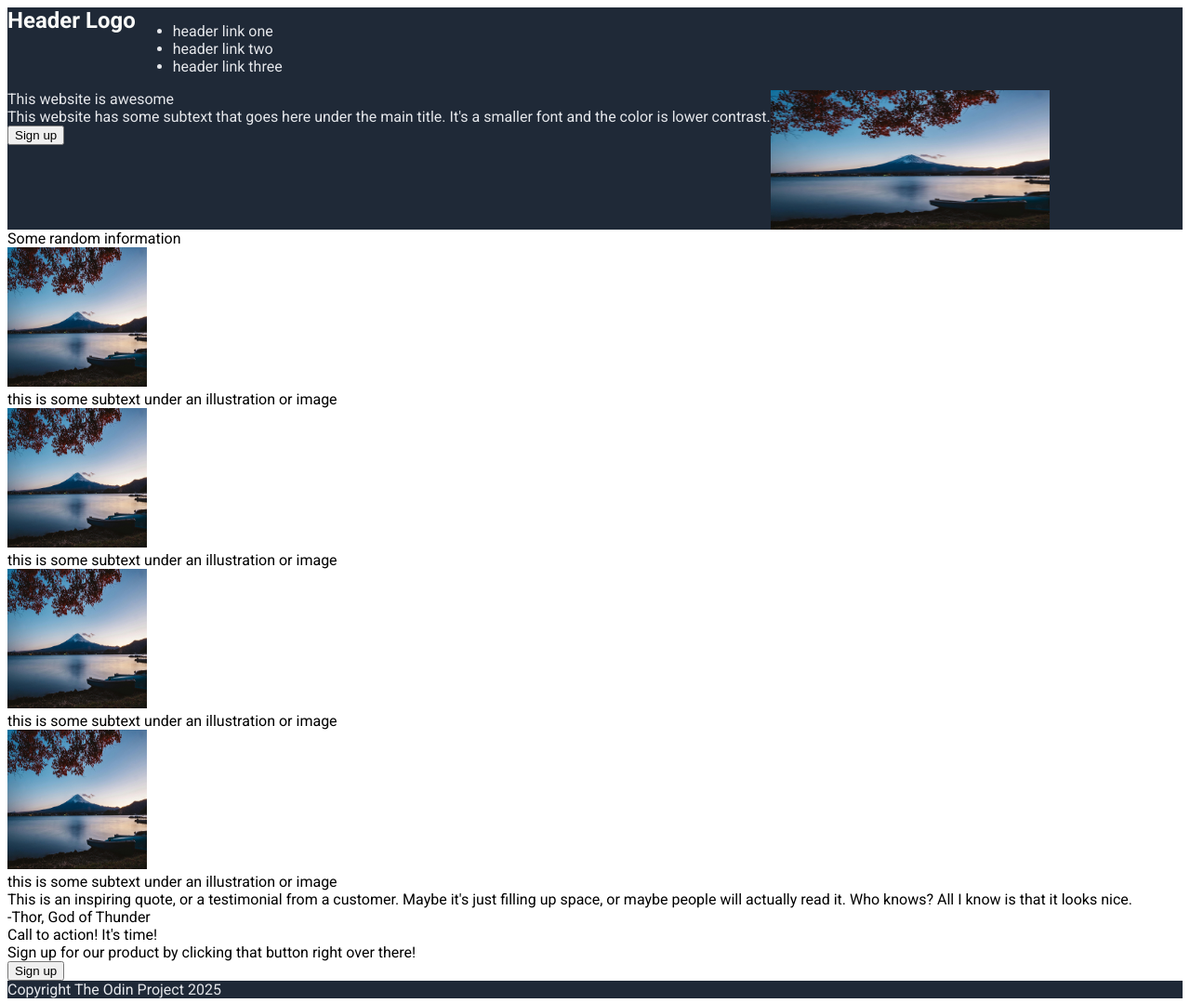
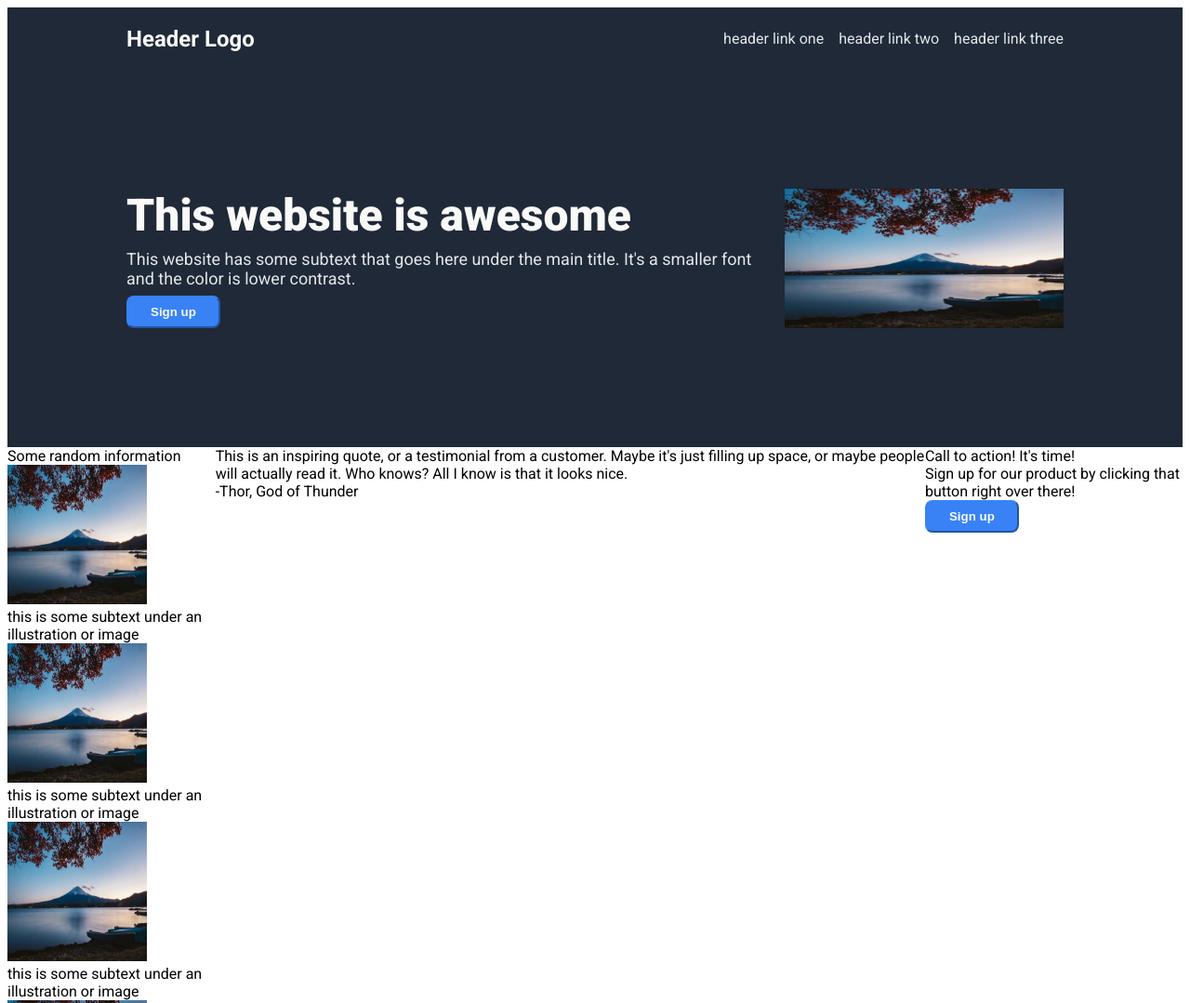
Before and after one commit to Shujimaki/landing-page, a plain HTML site: page index.html in a window 1280 px wide. Shown: the top 1079 px of the page at 93% size. Drawn offline with Linux system fonts and the light colour scheme.

Commit message:
Style header and hero section following template

```diff
--- a/index.html
+++ b/index.html
@@ -16,9 +16,9 @@
     <div class="header">
         <div class="title"> Header Logo</div>
         <ul>
-            <li>header link one</li>
-            <li>header link two</li>
-            <li>header link three</li>
+            <li><a href="#">header link one</a></li>
+            <li><a href="#">header link two</a></li>
+            <li><a href="#">header link three</a></li>
         </ul>
     </div>
 
--- a/styles.css
+++ b/styles.css
@@ -6,10 +6,55 @@ body {
 
 .header,
 .hero-section,
+.content,
+.footer {
+    display: flex;
+}
+
+.header,
+.hero-section,
 .footer {
     background-color: #1F2937;
     color: #E5E7EB;
+    justify-content: space-between;
+    align-items: center;
+}
+
+.header {
+    padding: 8px 128px;
+}
+
+.hero-section {
+    padding: 128px;
+    gap: 8px;
+    justify-content: flex-start;
+}
+
+.hero-left {
+    flex: 1;
     display: flex;
+    flex-direction: column;
+    gap: 8px;
+}
+
+.hero-title {
+    font-size: 48px;
+    font-weight: 900;
+    color: #F9FAF8;
+}
+
+.hero-desc {
+    font-size: 18px;
+}
+
+.sign-up {
+    background-color: #3882F6;
+    border-color: #3882F6;
+    color: #F9FAF8;
+    font-weight: 900;
+    padding: 8px 24px;
+    width: fit-content;
+    border-radius: 8px;
 }
 
 .title {
@@ -17,3 +62,14 @@ body {
     color: #F9FAF8;
     font-weight: 700;
 }
+
+.header a {
+    color: #E5E7EB;
+    text-decoration: none;
+}
+
+.header ul {
+    list-style: none;
+    display: flex;
+    gap: 16px;
+}
```
